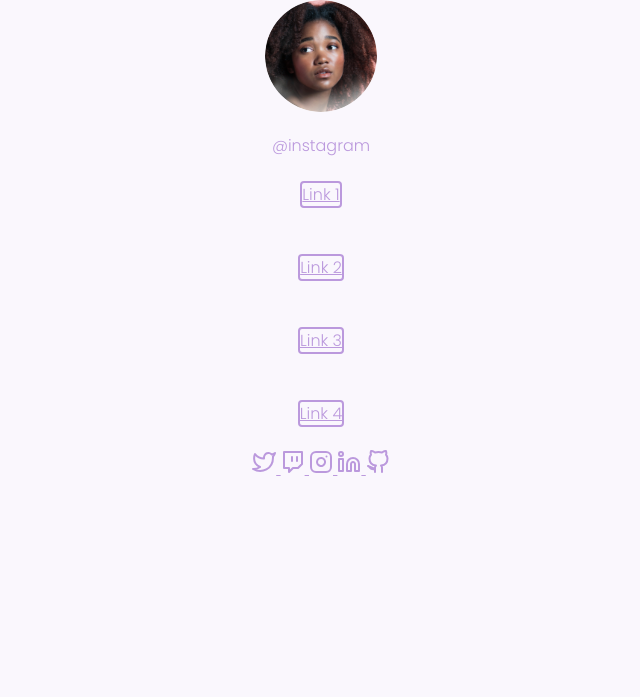
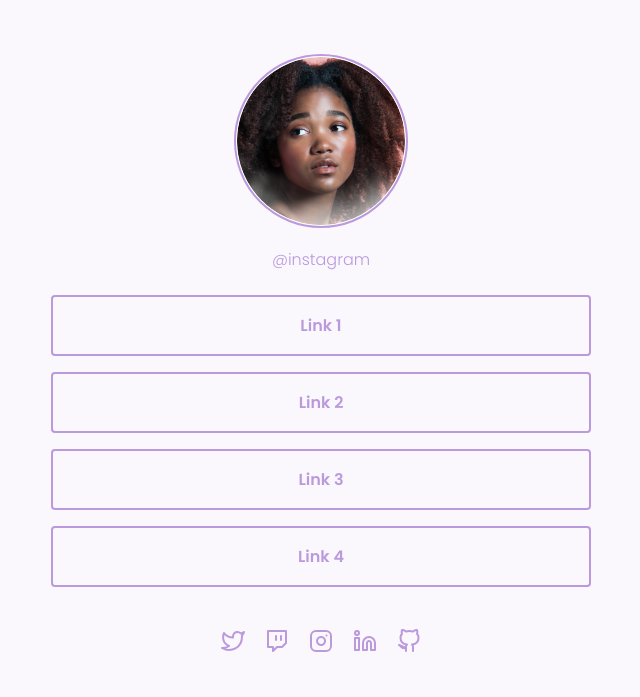
Before and after one commit to luad3cristal/social-tree, a plain HTML site: page index.html in a window 1280 px wide. Shown: the whole page, without its empty margins (319-959 px from the left). Drawn offline with Linux system fonts and the light colour scheme.

Commit message:
finished editing css

```diff
--- a/index.html
+++ b/index.html
@@ -45,19 +45,19 @@
       </ul>
 
       <div id="social-links">
-        <a href="https://twitter.com">
+        <a href="https://twitter.com" target="_blank">
           <img src="./assets/twitter.svg" alt="Símbolo do Twitter" />
         </a>
-        <a href="https://twitch.com">
+        <a href="https://twitch.com" target="_blank">
           <img src="./assets/twitch.svg" alt="Símbolo do Twitter" />
         </a>
-        <a href="https://instagram.com">
+        <a href="https://instagram.com" target="_blank">
           <img src="./assets/instagram.svg" alt="Símbolo do Instagram" />
         </a>
-        <a href="https://linkedin.com">
+        <a href="https://linkedin.com" target="_blank">
           <img src="./assets/linkedin.svg" alt="Símbolo do Linkedin" />
         </a>
-        <a href="https://github.com">
+        <a href="https://github.com" target="_blank">
           <img src="./assets/github.svg" alt="Símbolo do Github" />
         </a>
       </div>
--- a/style.css
+++ b/style.css
@@ -1,5 +1,7 @@
 * {
   margin: 0;
+  padding: 0;
+  box-sizing: border-box;
 }
 :root {
   --body-bg-color: #faf7fd;
@@ -16,19 +18,29 @@ body * {
 }
 
 #container {
+  width: 100%;
+  max-width: 588px;
+  margin: 56px auto 0px;
+  padding: 0 24px;
+}
+
+#profile {
   text-align: center;
 }
 
 #profile img {
-  width: 112px;
+  width: 170px;
+
   border-radius: 50%;
+  border: 1px solid white;
+  outline: 2px solid var(--purple);
 }
 
 #profile p {
   font-weight: 300;
   line-height: 24px;
 
-  margin-top: 15px;
+  margin: 15px 0px;
 }
 
 ul {
@@ -36,12 +48,32 @@ ul {
 
   display: flex;
   flex-direction: column;
+  gap: 16px;
+
+  padding: 8px 0;
+}
+
+ul li a {
+  display: flex;
+  justify-content: center;
+  align-items: center;
+
+  padding: 16px 24px;
+
+  border: 2px solid var(--purple);
+  border-radius: 4px;
+
+  font-weight: 600;
+  text-decoration: none;
+}
+
+#social-links {
+  display: flex;
+  justify-content: center;
 
   padding: 24px 0;
 }
 
-ul li a {
-
-  border: 2px solid var(--purple);
-  border-radius: 4px;
+#social-links a {
+  padding: 10px;
 }
```
